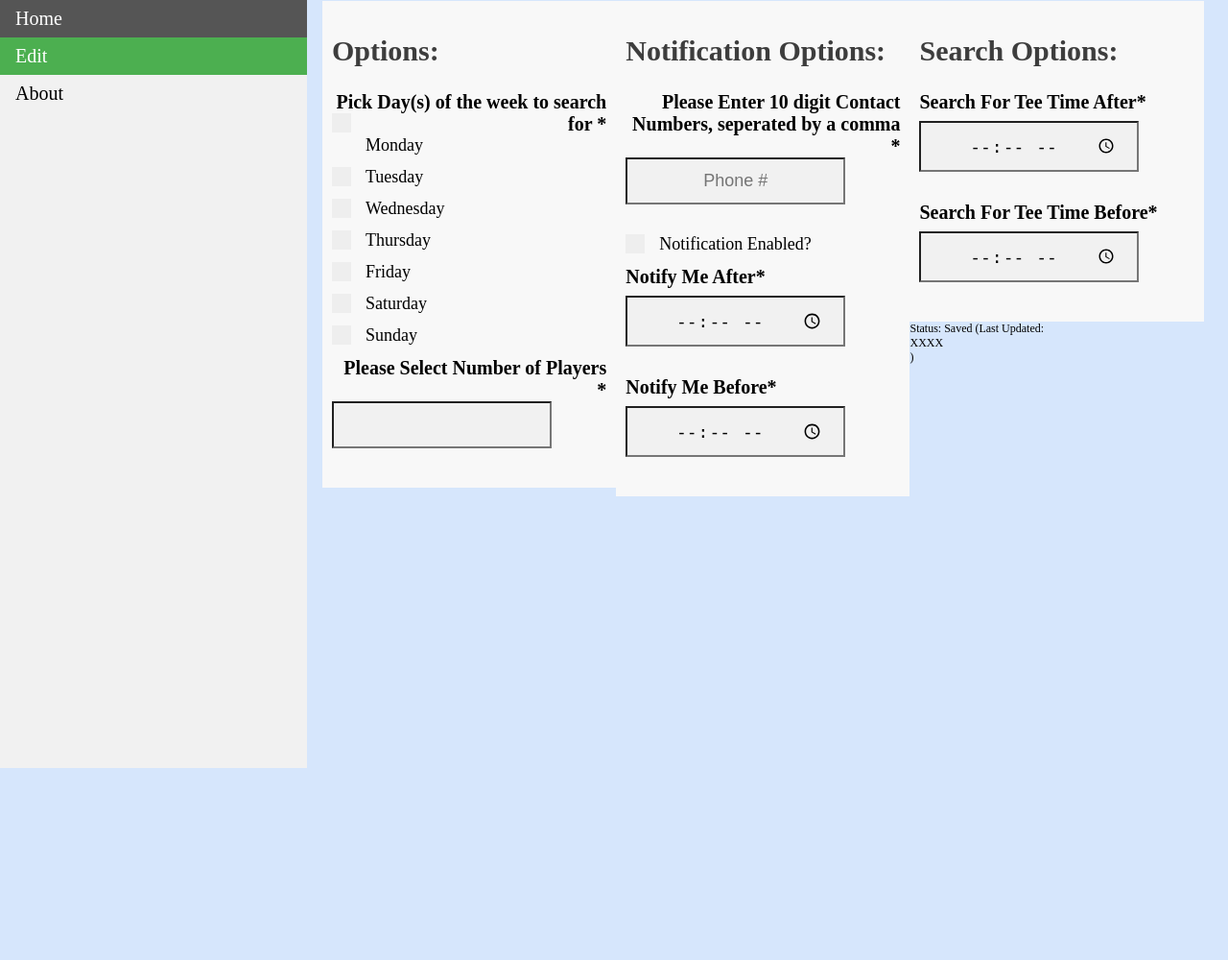
After one commit to greavr/easy-golf-booker, a Flask app: template CloudRun/Management/code/templates/edit.html in a window 1280 px wide. The commit adds this page. Shown: the whole page at 96% size. Run offline with Flask 2, Linux system fonts and the light colour scheme; the template is opened without the code that fills it, so the values that code supplies are empty.

Commit message:
V1 of management overlay

```diff
--- a/CloudRun/Management/code/main.py
+++ b/CloudRun/Management/code/main.py
@@ -0,0 +1,104 @@
+import requests
+from flask import Flask, flash, redirect, render_template, request
+import os
+from google.cloud import datastore
+import google.cloud.logging
+
+# App Config
+app = Flask(__name__)
+
+# DataStore value map
+ValueMap = [{'players':'Options'},{'DaysOfWeek':'Options'},{'Numbers':'notificationTimes'},{'Enabled':'notificationTimes'},{'start':'notificationTimes'},{'end':'notificationTimes'},{'teeTimeStart':'searchTimes'},{'teeTimeEnd':'searchTimes'}]
+
+## Get Envars
+project_id = os.environ.get('GCP_PROJECT', '')
+
+NotificationTimes = []
+CourseList = []
+SearchTimes = []
+DaysOfWeek = []
+Players = []
+
+# Function To Get Notification Times from DataStore
+def GetNotificationTimes():
+    global project_id
+
+    # Now try to load the keys from DS:
+    query = datastore.Client(project=project_id,namespace='golf-bot').query(kind="notificationTimes")
+    results = list(query.fetch())
+    return({"start":results[0]['start'],"end":results[0]['end'], "enabled" : results[0]['enabled'], "Numbers" : results[0]['Numbers']})
+
+# Function To Get Course List From Datastore
+def GetCourseList():
+    global project_id, CourseList
+    # Now try to load the keys from DS:
+    query = datastore.Client(project=project_id,namespace='golf-bot').query(kind="Locations")
+    datastore_values = list(query.fetch())
+    results = []
+    for aSet in datastore_values:
+        aResult = { "Name" : aSet['Name'], "Location": aSet['Location'], "KeyElement" : aSet['KeyElement'], "Course" : aSet['Course']}
+        results.append(aResult)
+
+    return(results)
+
+# Function To Get Notification Times from DataStore
+def GetSearchTimes():
+    global project_id, SearchTimes
+    # Now try to load the keys from DS:
+    query = datastore.Client(project=project_id,namespace='golf-bot').query(kind="searchTimes")
+    results = list(query.fetch())
+    return({"start":results[0]['teeTimeStart'],"end":results[0]['teeTimeEnd']})
+
+# Function To Get Day Of Week from Datastore
+def GetOptions():
+    global project_id, DaysOfWeek, Players
+    # Now try to load the keys from DS:
+    query = datastore.Client(project=project_id,namespace='golf-bot').query(kind="Options")
+    results = list(query.fetch())
+
+    return(results)
+    #DaysOfWeek = list(map(int,results[0]['DaysOfWeek'].split(',')))
+    #Players = list(map(int,results[0]['Players'].split(',')))
+
+# Function to save value to DataStore
+def SaveValue(ValueName: str, ValueItem: str, DataStoreKind: str):
+    pass
+
+# Function to load values from DataStore
+def GetValues():
+    global NotificationTimes, CourseList, SearchTimes, DaysOfWeek,Players
+    NotificationTimes = GetNotificationTimes()
+    CourseList = GetCourseList()
+    SearchTimes = GetSearchTimes()
+    AllOptions = GetOptions()
+    DaysOfWeek = list(map(int,AllOptions[0]['DaysOfWeek'].split(',')))
+    Players = list(map(int,AllOptions[0]['Players'].split(',')))
+    print(f"{NotificationTimes}, {CourseList}, {SearchTimes}, {DaysOfWeek}, {Players}")
+
+#API EndPoint
+@app.route("/save", methods=['POST'])
+def save(valuesToSave=[]):
+    # Lookup where to save relative values
+   pass
+
+# Function to refresh the page
+@app.route("/load", methods=['GET'])
+def load():
+    pass
+
+#Edit Values Handler
+@app.route("/edit", methods=['GET','POST'])
+def edit():
+    global NotificationTimes, CourseList, SearchTimes, DaysOfWeek,Players
+    GetValues()
+    return render_template('edit.html', Notification_Times=NotificationTimes, Course_List=CourseList, Search_Times=SearchTimes, Days_Of_week=DaysOfWeek,Player_Count=Players )
+
+#Main Function handler
+@app.route("/", methods=['GET'])
+def main():
+
+    return render_template('index.html')
+
+if __name__ == "__main__":
+    ## Run APP
+    app.run(host='0.0.0.0', port=8080)
--- a/CloudRun/Management/code/requirements.txt
+++ b/CloudRun/Management/code/requirements.txt
@@ -1,2 +1,6 @@
-google-cloud-datastore
+google-cloud-logging>=1.15.1
+google-api-python-client>=1.12.3
+google-cloud-core>=1.4.3
+oauth2client>=4.1.3
+google-cloud-scheduler>=2.0.0
 flask
--- a/web-ui/code/templates/base.html
+++ b/CloudRun/Management/code/templates/base.html
@@ -6,6 +6,7 @@
     <meta charset="UTF-8">
     <meta name="viewport" content="width=device-width, initial-scale=1.0">
     <link rel="shortcut icon" href="{{ url_for('static', filename='favicon.ico') }}" type="image/x-icon" />
+    <script type="text/javascript" src="{{ url_for('static', filename='myscript.js') }}"></script>
 </head>
 
 <body>
--- /dev/null
+++ b/CloudRun/Management/code/templates/edit.html
@@ -0,0 +1,88 @@
+{% extends 'base.html' %}
+{% block content %}
+<!-- Nav Bar //-->
+<ul class="sidenav">
+    <li><a href="/">Home</a></li>
+    <li><a class="active" href="/edit">Edit</a></li>
+    <li class="right"><a href="/about">About</a></li>
+</ul>
+<div class="content">
+    <form id="answers">
+    <div class="float-box">
+        <h2>
+            Options:
+        </h2>
+        <label class="label-input" for="DaysOfWeek">Pick Day(s) of the week to search for *</label><br />
+            {% if 0 in Days_Of_week %}
+                <label class="container"> Monday <input type="checkbox" value="0" name="DaysOfWeek"><span class="checkmark" checked="checked"></span></label>
+            {% else %}
+                <label class="container"> Monday <input type="checkbox" value="0" name="DaysOfWeek"><span class="checkmark"></span></label>
+            {% endif %}
+            {% if 1 in Days_Of_week %}
+                <label class="container"> Tuesday <input type="checkbox" value="1" name="DaysOfWeek"><span class="checkmark" checked="checked"></span></label>
+            {% else %}
+                <label class="container"> Tuesday <input type="checkbox" value="1" name="DaysOfWeek"><span class="checkmark"></span></label>
+            {% endif %}
+            {% if 2 in Days_Of_week %}
+                <label class="container"> Wednesday <input type="checkbox" value="2" name="DaysOfWeek"><span class="checkmark" checked="checked"></span></label>
+            {% else %}
+                <label class="container"> Wednesday <input type="checkbox" value="2" name="DaysOfWeek"><span class="checkmark"></span></label>
+            {% endif %}
+            {% if 3 in Days_Of_week %}
+                <label class="container"> Thursday <input type="checkbox" value="3" name="DaysOfWeek"><span class="checkmark" checked="checked"></span></label>
+            {% else %}
+                <label class="container"> Thursday <input type="checkbox" value="3" name="DaysOfWeek"><span class="checkmark"></span></label>
+            {% endif %}
+            {% if 4 in Days_Of_week %}
+                <label class="container"> Friday <input type="checkbox" value="4" name="DaysOfWeek"><span class="checkmark" checked="checked"></span></label>
+            {% else %}
+                <label class="container"> Friday <input type="checkbox" value="4" name="DaysOfWeek"><span class="checkmark"></span></label>
+            {% endif %}
+            {% if 5 in Days_Of_week %}
+                <label class="container"> Saturday <input type="checkbox" value="5" name="DaysOfWeek" checked="checked"><span class="checkmark"></span></label>
+            {% else %}
+                <label class="container"> Saturday <input type="checkbox" value="5" name="DaysOfWeek"><span class="checkmark"></span></label>
+            {% endif %}
+            {% if 6 in Days_Of_week %}
+                <label class="container"> Sunday <input type="checkbox" value="6" name="DaysOfWeek" checked="checked"><span class="checkmark"></span></label>
+            {% else %}
+                <label class="container"> Sunday <input type="checkbox" value="6" name="DaysOfWeek" ><span class="checkmark"></span></label>
+            {% endif %}
+
+        <label class="label-input" for="players">Please Select Number of Players *</label><br />
+        <input class="number-input" type="text" name="players" value="{{ Player_Count|join(', ') }}"><br />
+    </div>
+    <div class="float-box">
+        <h2>
+            Notification Options:
+        </h2>
+        <label class="label-input" for="Numbers">Please Enter 10 digit Contact Numbers, seperated by a comma *</label><br />
+        <input class="text-input" type="text" name="numbers" placeholder="Phone #" width="20" value="{{ Notification_Times.Numbers|join(', ') }}"><br />
+        {% if Notification_Times.enabled == True %}
+            <label class="container"> Notification Enabled? <input type="checkbox" name="Enabled" checked="checked"><span class="checkmark"></span></label>
+        {% else %}
+            <label class="container"> Notification Enabled? <input type="checkbox" name="Enabled"><span class="checkmark"></span></label>
+        {% endif %}
+        <label class="label-input" for="start">Notify Me After*</label><br />
+        <input class="time-input" type="time" name="start" value="{{ Notification_Times.start }}"><br />
+        <label class="label-input" for="end">Notify Me Before*</label><br />
+        <input class="time-input" type="time" name="end" value="{{ Notification_Times.end }}"><br />
+    </div>
+    <div class="float-box">
+        <h2>
+            Search Options:
+        </h2>
+        <label class="label-input" for="teeTimeStart">Search For Tee Time After*</label><br />
+            <input class="time-input" type="time" name="teeTimeStart" value="{{ Search_Times.start}}"><br />
+        <label class="label-input" for="teeTimeEnd">Search For Tee Time Before*</label><br />
+            <input class="time-input" type="time" name="teeTimeEnd" value="{{ Search_Times.end}}"><br />
+    </div>
+    </form>
+
+    <div class="form-footer">
+        Status: Saved
+        (Last Updated: <div id="UpdateTime">XXXX</div>)
+    </form>
+
+</div>
+{% endblock %}
--- a/web-ui/code/requirements.txt
+++ /dev/null
@@ -1,6 +0,0 @@
-google-cloud-logging>=1.15.1
-google-api-python-client>=1.12.3
-google-cloud-core>=1.4.3
-oauth2client>=4.1.3
-google-cloud-scheduler>=2.0.0
-flask
```
Also changed, not shown: CloudRun/Management/cloudbuild.yaml (added, +11 -0 lines), CloudRun/Management/code/static/myscript.js (added, +7 -0 lines), web-ui/code/main.py (deleted, +0 -43 lines), web-ui/code/templates/edit.html (deleted, +0 -54 lines), CloudRun/Management/code/static/favicon.ico (renamed from web-ui/code/static/favicon.ico), CloudRun/Management/code/static/img-01.png (renamed from web-ui/code/static/img-01.png), CloudRun/Management/code/static/main.css (renamed from web-ui/code/static/main.css), CloudRun/Management/code/templates/index.html (renamed from web-ui/code/templates/index.html), 2 other files.
